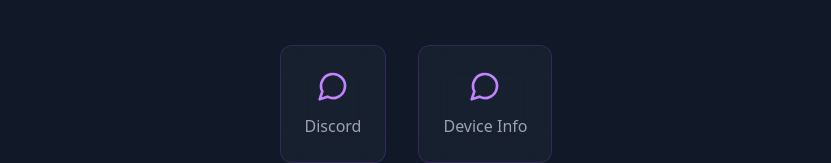
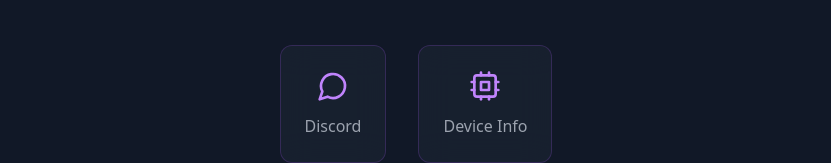
Before and after one commit to a29pine/a29pine.github.io, a React (Vite) app: page / in a window 1280 px wide. Shown: the part 4736-4899 px from the top of the page, without its empty margins (224-1055 px from the left). Built offline with nearby package versions, Linux system fonts and the light colour scheme.

Commit message:
Update Social.tsx

```diff
--- a/src/components/Social.tsx
+++ b/src/components/Social.tsx
@@ -1,5 +1,5 @@
 import React from 'react';
-import { MessageCircle } from 'lucide-react';
+import { MessageCircle, Cpu, HardDrive } from 'lucide-react';
 
 export default function Social() {
   return (
@@ -24,7 +24,7 @@ export default function Social() {
             href="https://hwid.a29pine.xyz"
             className="glass-card neon-glow p-6 flex flex-col items-center gap-3 group"
           >
-            <MessageCircle className="w-8 h-8 text-purple-400 group-hover:scale-110 transition-transform duration-300" />
+            <Cpu className="w-8 h-8 text-purple-400 group-hover:scale-110 transition-transform duration-300" />
             <span className="text-gray-400">Device Info</span>
           </a>
         </div>
```
